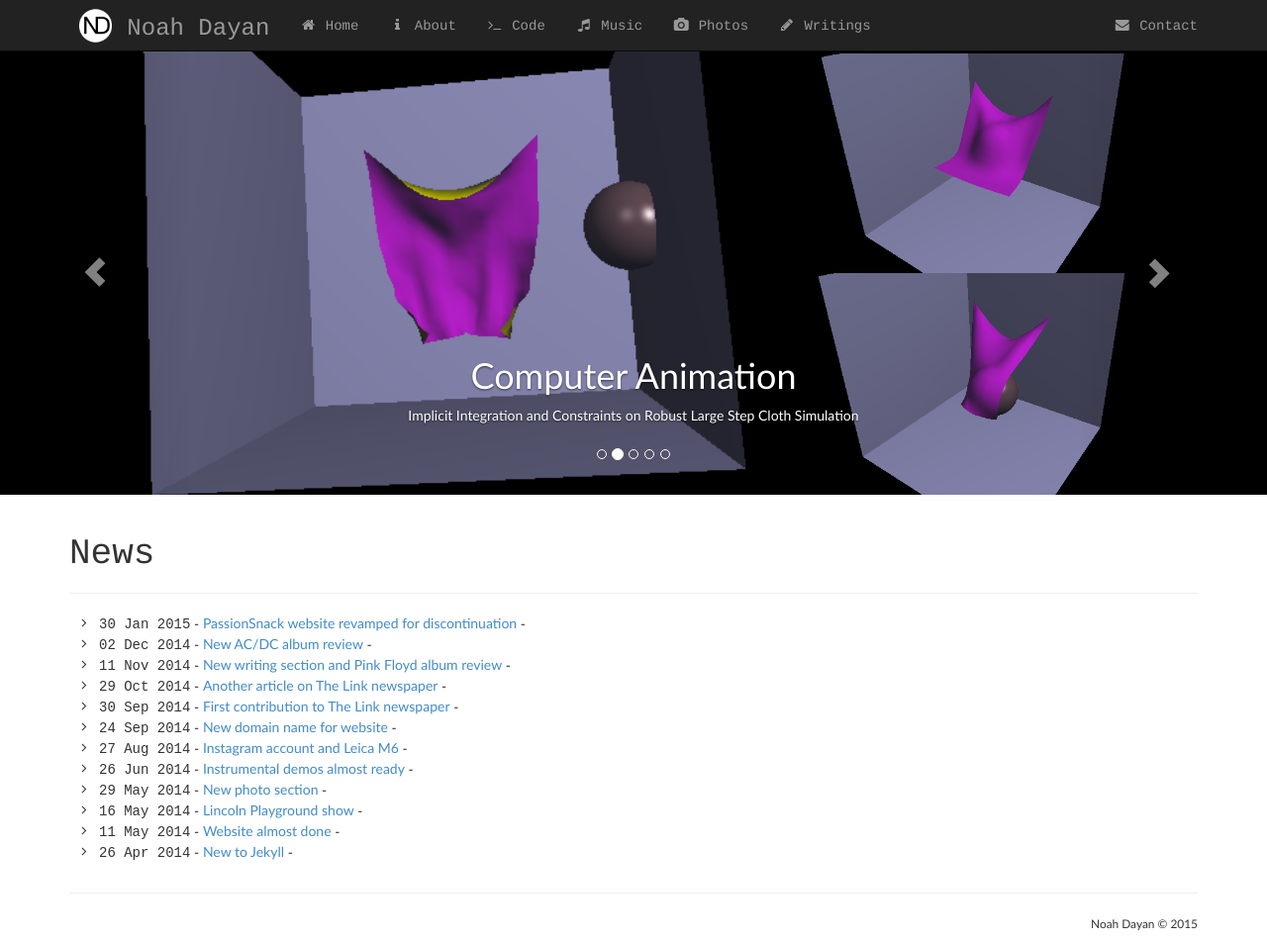
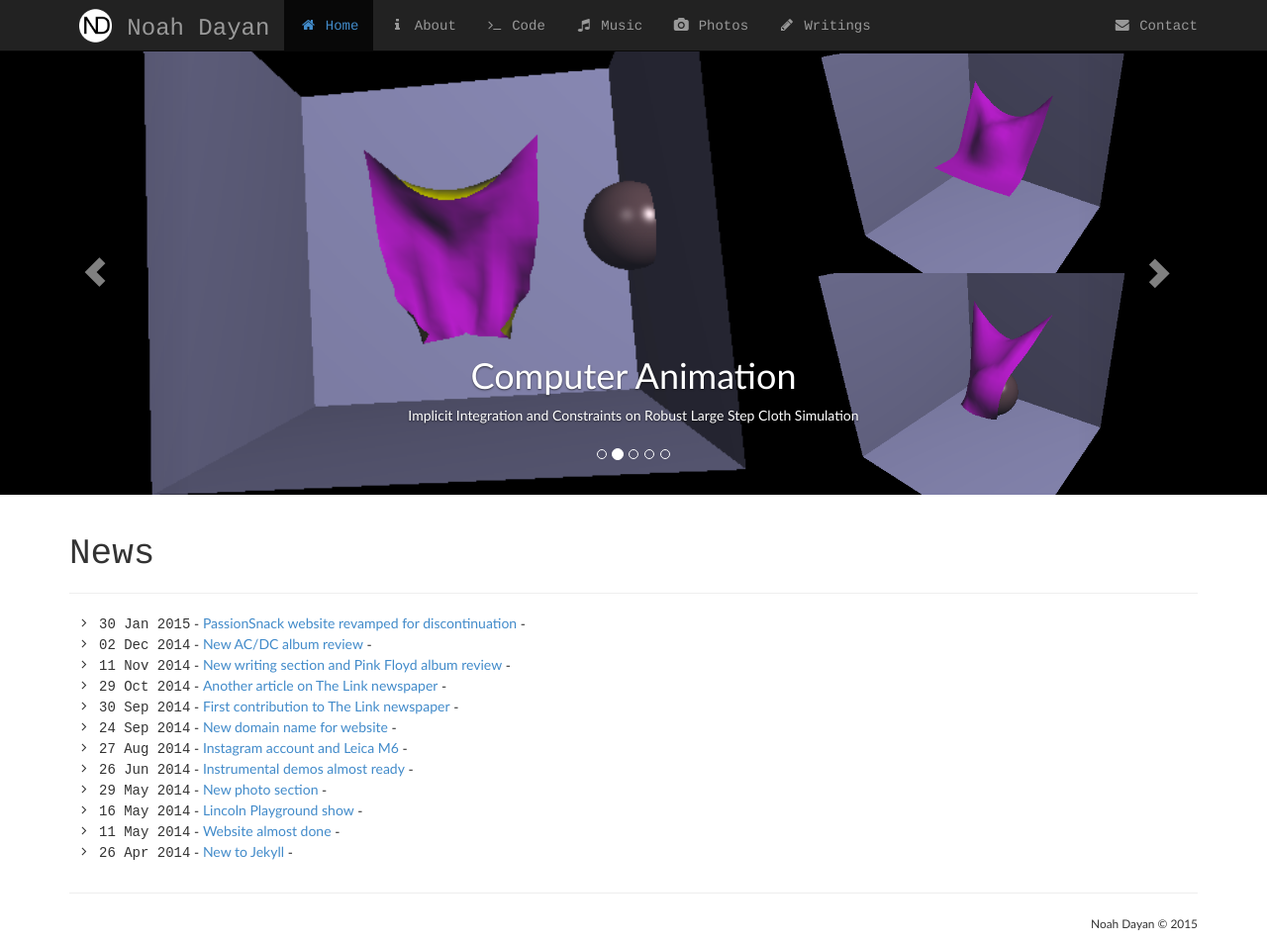
Before and after one commit to noahdayan/noahdayan.github.io, a Jekyll site: the page built from index.html, in a window 1280 px wide and 953 px high. Shown: the whole window at 99% size. Built offline with Jekyll 4.4.1, drawn with Linux system fonts in a browser that asks for light colours; comment, search, counter and statistics services are not loaded.

Commit message:
Update default.html

```diff
--- a/_layouts/default.html
+++ b/_layouts/default.html
@@ -73,7 +73,7 @@
             </div>
             <div class="navbar-collapse collapse">
               <ul class="nav navbar-nav">
-                {% if page.title == "Noah Dayan" %}
+                {% if page.title == "Home" %}
                 <li class="active"><a href="/"><span class="text-primary rockwell"><i class="fa fa-home fa-fw"></i> Home</span></a></li>
                 {% else %}
                 <li><a href="/"><span class="rockwell"><i class="fa fa-home fa-fw"></i> Home</span></a></li>
```
